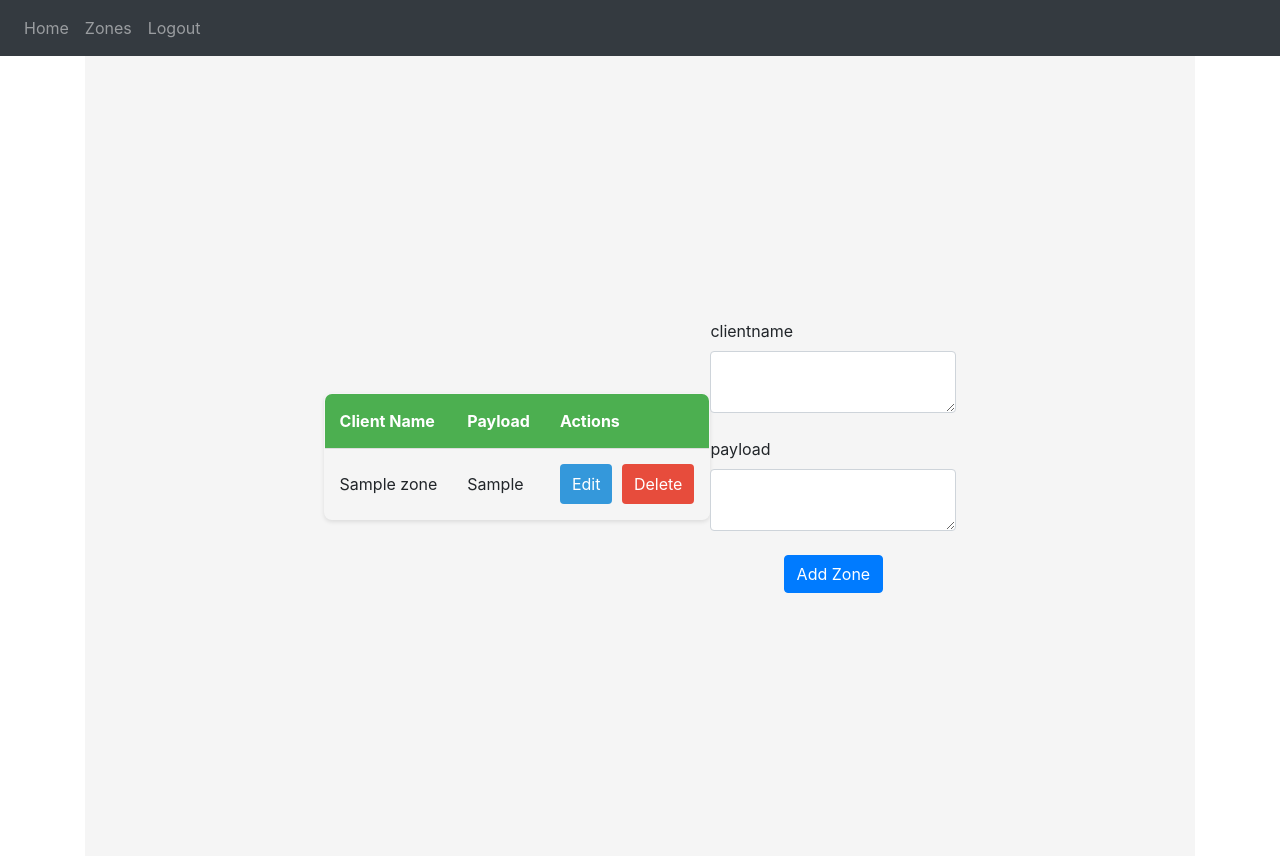
After one commit to Zakaria-Tafesh/flask_new_website, a Flask app: page /zones in a window 1280 px wide. The commit adds this page. Run offline with Flask 3, Linux system fonts and the light colour scheme; a user stored in the database is signed in; tables that the repository leaves empty hold one stand-in row (values such as "Sample post"); some libraries are stand-ins or nearby versions.

Commit message:
Big Commit ( Add Zones Page)

```diff
--- a/website/auth.py
+++ b/website/auth.py
@@ -63,7 +63,7 @@ def sign_up():
                             )
             db.session.add(new_user)
             db.session.commit()
-            login_user(user, remember=True)
+            login_user(new_user, remember=True)
 
             flash('Account created!', category='success')
             return redirect(url_for('views.home'))
--- /dev/null
+++ b/website/static/script.js
@@ -0,0 +1,8 @@
+function deleteNote(noteId) {
+  fetch("/delete-note", {
+    method: "POST",
+    body: JSON.stringify({ noteId: noteId }),
+  }).then((_res) => {
+    window.location.href = "/";
+  });
+  }
--- /dev/null
+++ b/website/static/zones.css
@@ -0,0 +1,67 @@
+/* Reset some default styling */
+body, table {
+    margin: 0;
+    padding: 0;
+    border-collapse: collapse;
+}
+
+/* Modern layout using Flexbox */
+.table-container {
+    display: flex;
+    justify-content: center;
+    align-items: center;
+    height: 100vh;
+    background-color: #f5f5f5;
+}
+
+.styled-table {
+    border-collapse: collapse;
+    border: 1px solid #ddd;
+    border-radius: 8px;
+    overflow: hidden;
+    box-shadow: 0 2px 4px rgba(0, 0, 0, 0.1);
+}
+
+.styled-table th, .styled-table td {
+    padding: 15px;
+    text-align: left;
+    border-bottom: 1px solid #ddd;
+}
+
+.styled-table thead {
+    background-color: #4CAF50;
+    color: white;
+}
+
+.styled-table tbody tr:nth-child(even) {
+    background-color: #f2f2f2;
+}
+
+.styled-table tbody tr:hover {
+    background-color: #FFC300;
+    transition: background-color 0.3s ease-in-out;
+}
+
+/* Buttons */
+.edit-button, .delete-button {
+    padding: 8px 12px;
+    border: none;
+    cursor: pointer;
+    border-radius: 4px;
+    transition: background-color 0.3s ease-in-out, color 0.3s ease-in-out;
+}
+
+.edit-button {
+    background-color: #3498db;
+    color: white;
+    margin-right: 5px;
+}
+
+.delete-button {
+    background-color: #e74c3c;
+    color: white;
+}
+
+.edit-button:hover, .delete-button:hover {
+    background-color: #2980b9;
+}
--- /dev/null
+++ b/website/static/zones.js
@@ -0,0 +1,34 @@
+// document.addEventListener("DOMContentLoaded", function() {
+//     const editButtons = document.querySelectorAll(".edit-button");
+//     const deleteButtons = document.querySelectorAll(".delete-button");
+//
+//     editButtons.forEach((button, index) => {
+//         button.addEventListener("click", () => {
+//             // Here you can implement your edit functionality
+//             alert(`Editing row ${index + 1}`);
+//         });
+//     });
+//
+//     deleteButtons.forEach((button, index) => {
+//         button.addEventListener("click", () => {
+//             // Here you can implement your delete functionality
+//             if (confirm("Are you sure you want to delete this row?")) {
+//                 // button.closest("tr").remove();
+//
+//             }
+//         });
+//     });
+// });
+
+function deleteZone(zoneId) {
+    if (confirm("Are you sure you want to delete this Zone?")) {
+                // button.closest("tr").remove();
+        fetch("/delete-zone", {
+        method: "POST",
+        body: JSON.stringify({ zoneId: zoneId }),
+        }).then((_res) => {
+        window.location.href = "/zones";
+        });
+            }
+
+  }
--- a/website/templates/base.html
+++ b/website/templates/base.html
@@ -14,8 +14,21 @@
       href="https://stackpath.bootstrapcdn.com/font-awesome/4.7.0/css/font-awesome.min.css"
       crossorigin="anonymous"
     />
+    <link rel="stylesheet" href="static/zones.css">
 
     <title>{% block title %}Home{% endblock %}</title>
+    <script>
+
+      // Stop the form resubmission on page refresh
+
+      if ( window.history.replaceState ) {
+
+      window.history.replaceState( null, null, window.location.href );
+
+      }
+
+    </script>
+
   </head>
   <body>
     <nav class="navbar navbar-expand-lg navbar-dark bg-dark">
@@ -31,6 +44,7 @@
         <div class="navbar-nav">
         {% if user.is_authenticated %}
           <a class="nav-item nav-link" id="home" href="/">Home</a>
+          <a class="nav-item nav-link" id="table" href="/zones">Zones</a>
           <a class="nav-item nav-link" id="logout" href="/logout">Logout</a>
         {% else %}
 
@@ -80,18 +94,10 @@
       integrity="sha384-JZR6Spejh4U02d8jOt6vLEHfe/JQGiRRSQQxSfFWpi1MquVdAyjUar5+76PVCmYl"
       crossorigin="anonymous"
     ></script>
+    <script
+      src="static/script.js"
+    ></script>
+  <script src="static/zones.js"></script>
 
-{% block javascript %}
-    <script type="text/javascript">
-      function deleteNote(noteId) {
-  fetch("/delete-note", {
-    method: "POST",
-    body: JSON.stringify({ noteId: noteId }),
-  }).then((_res) => {
-    window.location.href = "/";
-  });
-  }
-</script>
-{% endblock %}
   </body>
 </html>
--- /dev/null
+++ b/website/templates/zones.html
@@ -0,0 +1,48 @@
+{% extends "base.html" %}
+{% block title %}Zones{% endblock %}
+{% block content %}
+
+<div class="table-container">
+    <table class="styled-table">
+        <thead>
+            <tr>
+                <th>Client Name</th>
+                <th>Payload</th>
+                <th>Actions</th>
+            </tr>
+        </thead>
+        <tbody>
+
+
+            {% for zone in zones %}
+                <tr>
+                    <td>{{ zone.client_name }}</td>
+                    <td>{{ zone.payload }}</td>
+                    <td >
+                        <button class="edit-button" >Edit</button>
+                        <button class="delete-button" onclick="deleteZone({{ zone.id }})">Delete</button>
+                    </td>
+                </tr>
+            {% endfor %}
+
+        </tbody>
+
+    </table>
+    <br>
+
+    <form method="POST" >
+        <label for="client_name">clientname</label>
+        <textarea name="client_name" id="client_name" class="form-control"></textarea>
+        <br>
+        <label for="payload">payload</label>
+        <textarea name="payload" id="payload" class="form-control"></textarea>
+        <br>
+
+        <div align="center">
+            <button type="submit" class="btn btn-primary">Add Zone</button>
+        </div>
+    </form>
+
+
+</div>
+{% endblock %}
--- a/website/views.py
+++ b/website/views.py
@@ -1,8 +1,7 @@
 import json
-
 from flask import Blueprint, render_template, request, flash, jsonify
 from flask_login import login_required, current_user
-from .models import Note
+from .models import Note, Zone
 from . import db
 
 views = Blueprint('views', __name__)
@@ -24,6 +23,86 @@ def home():
     return render_template("home.html", user=current_user)
 
 
+# @views.route('/table', methods=['GET', 'POST'])
+# @login_required
+# def table():
+#     # if request.method == 'POST':
+#     #     note = request.form.get('note')
+#     #     if len(note) < 1:
+#     #         flash('Note is too short', category='error')
+#     #     else:
+#     #         new_note = Note(data=note, user_id=current_user.id)
+#     #         db.session.add(new_note)
+#     #         db.session.commit()
+#     #         flash('Note Added!', category='success')
+#
+#     return render_template("table.html", notes=current_user.notes)
+
+# Sample data for demonstration
+zones = [
+    {"client_name": "John Doe", "payload": "Data 1"},
+    {"client_name": "Jane Smith", "payload": "Data 2"},
+    # Add more data as needed
+]
+
+
+@views.route('/zones', methods=['GET', 'POST'])
+@login_required
+def zones_page():
+    if request.method == 'POST':
+        client_name = request.form.get('client_name')
+        payload = request.form.get('payload')
+
+        # zone = Zone.query.filter_by(client_name=client_name).first()
+        # if zone:
+        #     flash('Email Already Exist', category='error')
+        if len(client_name) < 1:
+            flash('client_name too short', category='error')
+        elif len(payload) < 1:
+            flash('payload too short', category='error')
+        else:
+            # add user to database
+            new_zone = Zone(client_name=client_name,
+                            payload=payload,
+                            user_id=current_user.id
+                            )
+            print(client_name)
+            print(payload)
+            print(new_zone)
+            db.session.add(new_zone)
+            db.session.commit()
+            print('Zone created')
+
+            flash('Zone created!', category='success')
+    print(current_user.zones)
+    return render_template('zones.html', user=current_user, zones=current_user.zones)
+
+
+
+@views.route('/update_zone/<int:index>', methods=['POST'])
+def update_zone(index):
+    new_client_name = request.json.get('new_client_name')
+
+    # Update the database here using your ORM or SQL commands
+    zones[index]['client_name'] = new_client_name
+
+    # You might want to wrap the database update logic in try-except and handle errors
+
+    return jsonify({'success': True})
+
+
+@views.route('/delete-zone', methods=['POST'])
+def delete_zone():
+    zone = json.loads(request.data)
+    zone_id = zone['zoneId']
+    zone = Zone.query.get(zone_id)
+    if zone:
+        if zone.user_id == current_user.id:
+            db.session.delete(zone)
+            db.session.commit()
+    return jsonify({})
+
+
 @views.route('/delete-note', methods=['POST'])
 def delete_note():
     note = json.loads(request.data)
```
Also changed, not shown: website/__init__.py (+4 -3 lines), website/models.py (+9 -1 lines), website/static/date.html (added, +16 -0 lines), website/static/modal.html (added, +26 -0 lines), website/static/style.css (added, +80 -0 lines), website/templates/table.html (added, +54 -0 lines).
